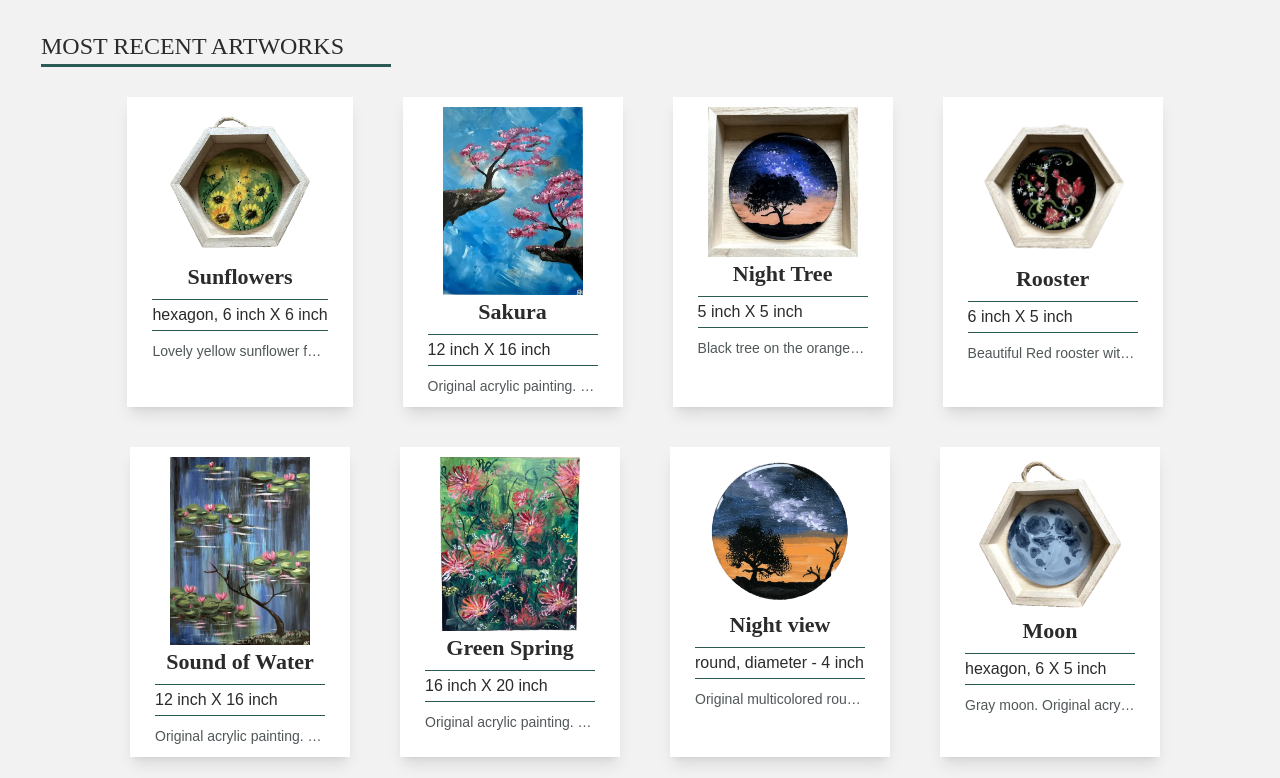
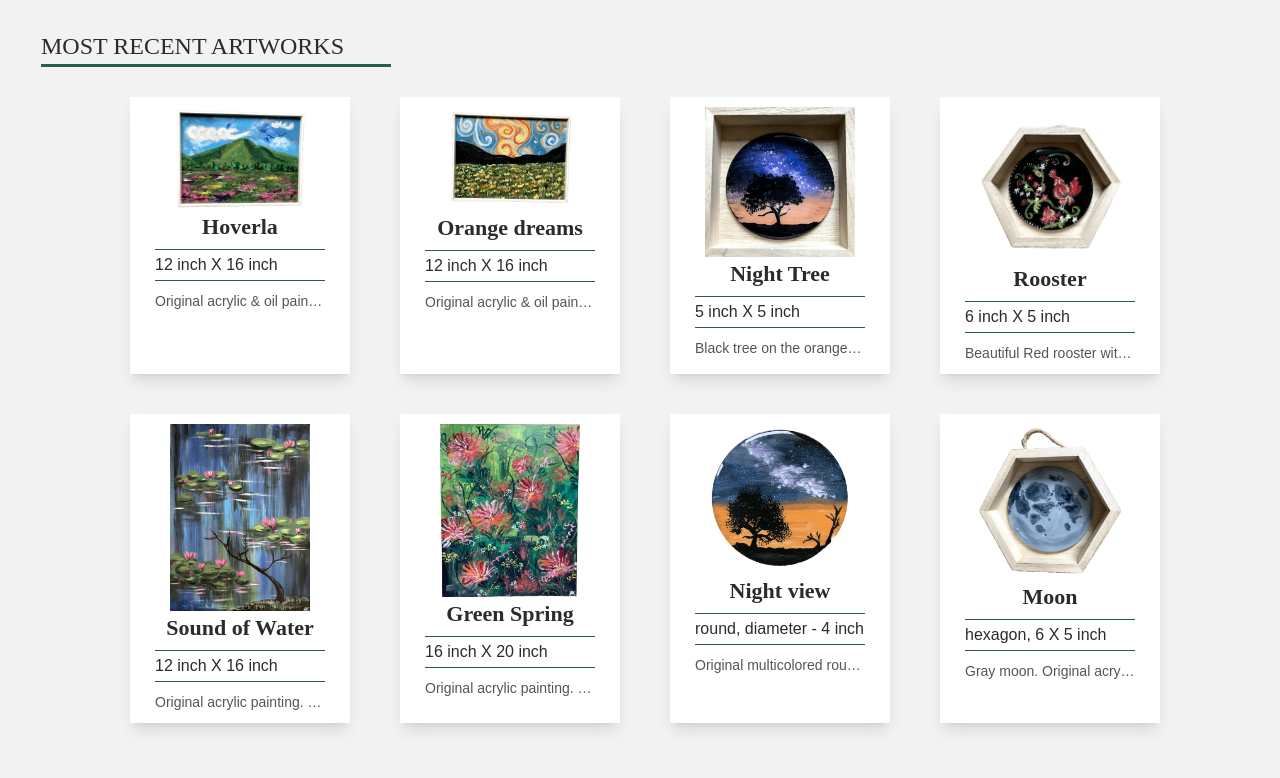
Before and after one commit to YanaKrukovets/gallery, a Next.js app: page / in a window 1280 px wide. Shown: the part 899-1677 px from the top of the page. Built offline with nearby package versions, Linux system fonts and the light colour scheme; a web font is replaced by a local one.

Commit message:
new works

```diff
--- a/components/HomePage.js
+++ b/components/HomePage.js
@@ -21,24 +21,26 @@ export default function HomePage() {
   ];
   const images = [
     {
-      src: "/images/components/artworks/sunflower5.webp",
-      alt: "sunflowers",
-      width: 150,
-      height: 150,
-      name: "Sunflowers",
-      size: "hexagon, 6 inch X 6 inch",
+      src: "/images/components/artworks/canvas24.webp",
+      alt: "Hoverla. Mountain in Ukraine",
+      width: 130,
+      height: 50,
+      name: "Hoverla",
+      size: "12 inch X 16 inch",
+      buy: "https://www.etsy.com/ca/listing/1766348300/hand-painted-acrylic-oil-picture-wall",
       description:
-        "Lovely yellow sunflower field. Hand-painted, wooden, coated with epoxy resin in the wooden hexagon shadow box.",
+        "Original acrylic & oil painting. Beautiful colorful mountain Hoverla with flowers field. Cardboard. Acrylic hand-painting, framed. One coat of protective satin varnish are applied to protect the painting from UV rays and dust.",
     },
     {
-      src: "/images/components/artworks/canvas13.webp",
-      alt: "Pink sakura blossom",
-      width: 140,
-      height: 60,
-      name: "Sakura",
+      src: "/images/components/artworks/canvas25.webp",
+      alt: "Landscape",
+      width: 130,
+      height: 50,
+      name: "Orange dreams",
       size: "12 inch X 16 inch",
+      buy: "https://www.etsy.com/ca/listing/1766348300/hand-painted-acrylic-oil-picture-wall",
       description:
-        "Original acrylic painting. Pink sakura blossom. Canvas. Acrylic hand-painting 100% bleached cotton. One coat of protective satin varnish are applied to protect the painting from UV rays and dust.",
+        "Original acrylic & oil painting. Beautiful colorful sunrise with flowers field. Cardboard. Acrylic hand-painting, framed. One coat of protective satin varnish are applied to protect the painting from UV rays and dust.",
     },
     {
       src: "/images/components/artworks/space12.webp",
@@ -163,6 +165,15 @@ export default function HomePage() {
             <i className="text-green underline">
               <strong>here</strong>
             </i>
+          </a>{" "}
+          or{" "}
+          <a
+            href="https://www.etsy.com/ca/listing/1766348300/hand-painted-acrylic-oil-picture-wall"
+            target="_blank"
+          >
+            <i className="text-green underline">
+              <strong>here</strong>
+            </i>
           </a>
         </p>
         <p className="text-[20px] mt-[15px] font-inka">
--- a/pages/about.js
+++ b/pages/about.js
@@ -122,6 +122,15 @@ export default function About() {
                   <i className="text-green underline">
                     <strong>here</strong>
                   </i>
+                </a>{" "}
+                or{" "}
+                <a
+                  href="https://www.etsy.com/ca/listing/1766348300/hand-painted-acrylic-oil-picture-wall"
+                  target="_blank"
+                >
+                  <i className="text-green underline">
+                    <strong>here</strong>
+                  </i>
                 </a>
               </p>
               <p className="text-[20px] mt-[15px] font-inka">
--- a/pages/artworks.js
+++ b/pages/artworks.js
@@ -421,6 +421,28 @@ export default function Artworks() {
   ];
 
   const canvas = [
+    {
+      src: "/images/components/artworks/canvas24.webp",
+      alt: "Hoverla. Mountain in Ukraine",
+      width: 130,
+      height: 50,
+      name: "Hoverla",
+      size: "12 inch X 16 inch",
+      buy: "https://www.etsy.com/ca/listing/1766348300/hand-painted-acrylic-oil-picture-wall",
+      description:
+        "Original acrylic & oil painting. Beautiful colorful mountain Hoverla with flowers field. Cardboard. Acrylic hand-painting, framed. One coat of protective satin varnish are applied to protect the painting from UV rays and dust.",
+    },
+    {
+      src: "/images/components/artworks/canvas25.webp",
+      alt: "Landscape",
+      width: 130,
+      height: 50,
+      name: "Orange dreams",
+      size: "12 inch X 16 inch",
+      buy: "https://www.etsy.com/ca/listing/1766348300/hand-painted-acrylic-oil-picture-wall",
+      description:
+        "Original acrylic & oil painting. Beautiful colorful sunrise with flowers field. Cardboard. Acrylic hand-painting, framed. One coat of protective satin varnish are applied to protect the painting from UV rays and dust.",
+    },
     {
       src: "/images/components/artworks/canvas23.webp",
       alt: "ship with orange sunset",
--- a/pages/contact.js
+++ b/pages/contact.js
@@ -120,6 +120,15 @@ export default function Contact() {
                     <i className="text-green underline">
                       <strong>here</strong>
                     </i>
+                  </a>{" "}
+                  or{" "}
+                  <a
+                    href="https://www.etsy.com/ca/listing/1766348300/hand-painted-acrylic-oil-picture-wall"
+                    target="_blank"
+                  >
+                    <i className="text-green underline">
+                      <strong>here</strong>
+                    </i>
                   </a>
                 </p>
                 <p className="text-[20px] mt-[15px] font-inka">
```
Also changed, not shown: public/images/components/artworks/canvas24.webp (added), public/images/components/artworks/canvas25.webp (added).
